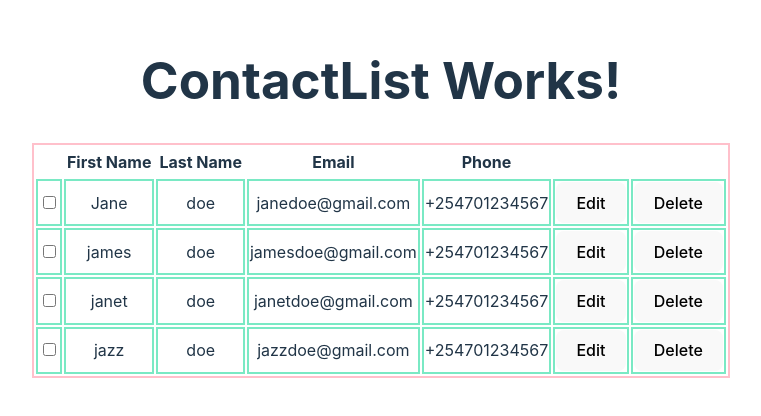
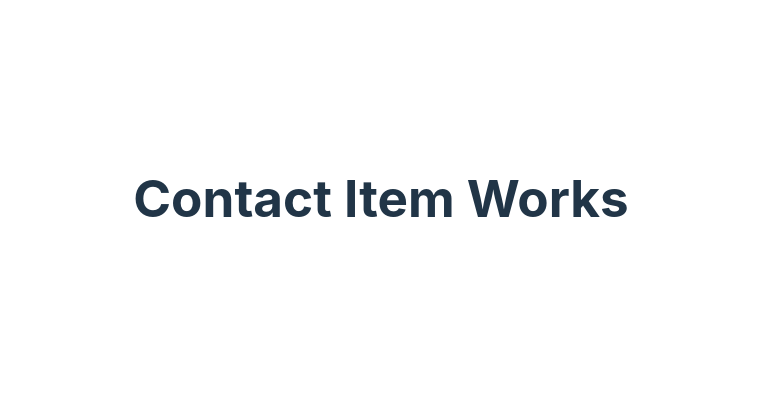
Before and after one commit to kahoragachau/Contabook, a React (Vite) app: page /contact in a window 1280 px wide. Shown: the part 202-618 px from the top of the page, without its empty margins (259-1020 px from the left). Built offline with nearby package versions, Linux system fonts and the light colour scheme; data requests are answered from the project's data file.

Commit message:
✨feat: Add Routes for the Components

```diff
--- a/src/App.jsx
+++ b/src/App.jsx
@@ -1,10 +1,17 @@
 import ContactList from './components/ContactsList/ContactsList';
+import ContactItem from './components/ContactItem/ContactItem';
+import { BrowserRouter, Routes, Route } from 'react-router-dom';
 import './App.css'
 
 function App() {
   return (
     <>
-      <ContactList />
+      <BrowserRouter>
+        <Routes>
+          <Route path='/' element={<ContactList />} />
+          <Route path='/contact' element={<ContactItem />} />
+        </Routes>
+      </BrowserRouter>
     </>
   )
 }
--- a/src/components/ContactItem/ContactItem.jsx
+++ b/src/components/ContactItem/ContactItem.jsx
@@ -0,0 +1,9 @@
+const ContactItem = () => {
+  return (
+    <>
+      <h1>Contact Item Works</h1>
+    </>
+  )
+}
+
+export default ContactItem;
--- a/src/components/ContactsList/ContactsList.jsx
+++ b/src/components/ContactsList/ContactsList.jsx
@@ -1,11 +1,17 @@
 import { useEffect, useState } from "react";
+import { useNavigate } from "react-router-dom";
 import axios from "axios";
 import "./ContactsList.css";
 
 const ContactList = () => {
   const baseUrl = `http://localhost:3000/contacts`
+  const [contacts, setContacts] = useState([]);
 
-  const [contacts, setContacts] = useState([])
+  // const navigate = useNavigate();
+
+  // const handleEdit = () => {
+  //   navigate('/contact')
+  // }
 
   const getContacts = () => {
     axios.get(baseUrl).then((response) => {
@@ -24,6 +30,7 @@ const ContactList = () => {
               <td>{contact.lastname}</td>
               <td>{contact.email} </td>
               <td>{contact.phone} </td>
+
               <td><button>Edit</button></td>
               {/* handle Delete  */}
               <td><button onClick={() => {
```
